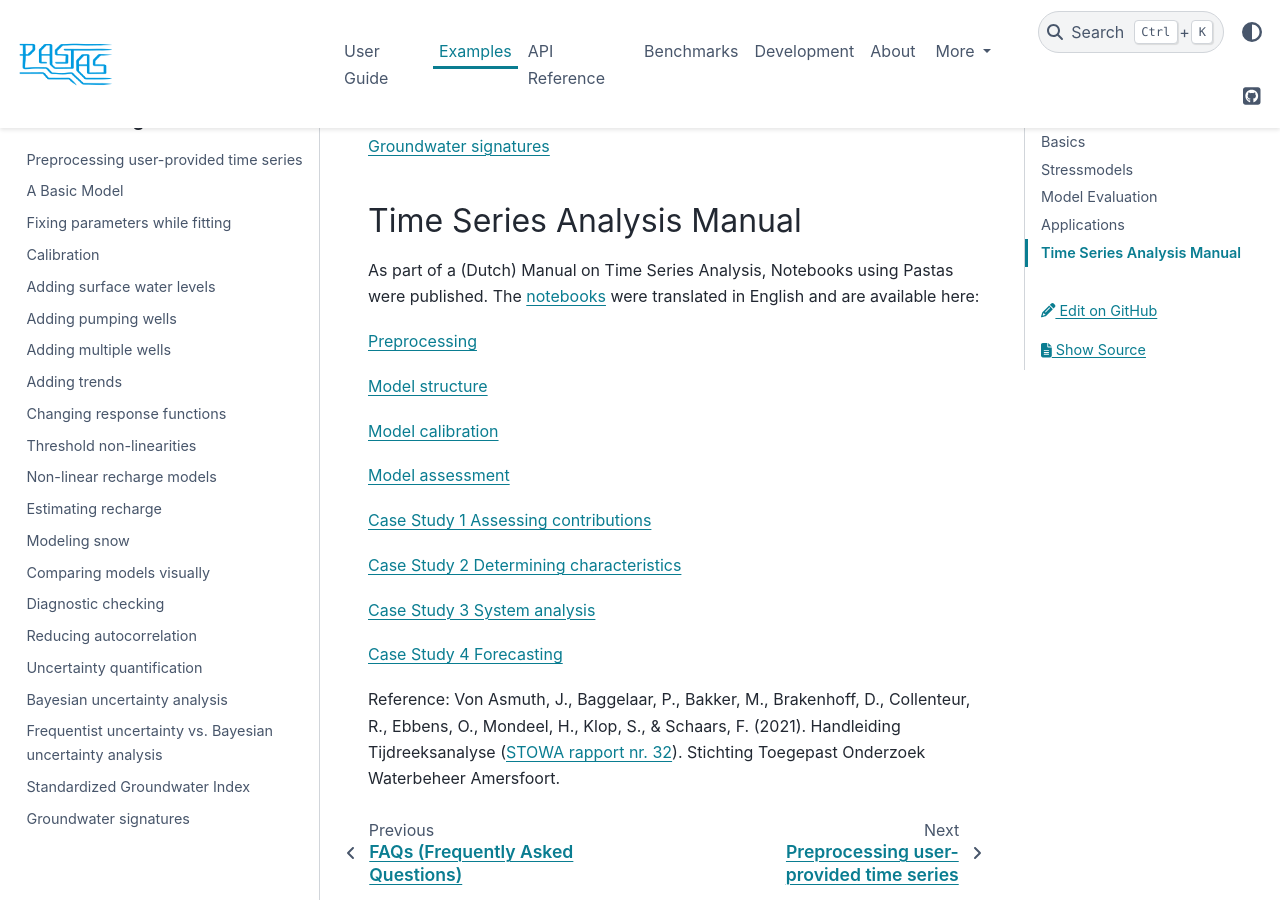
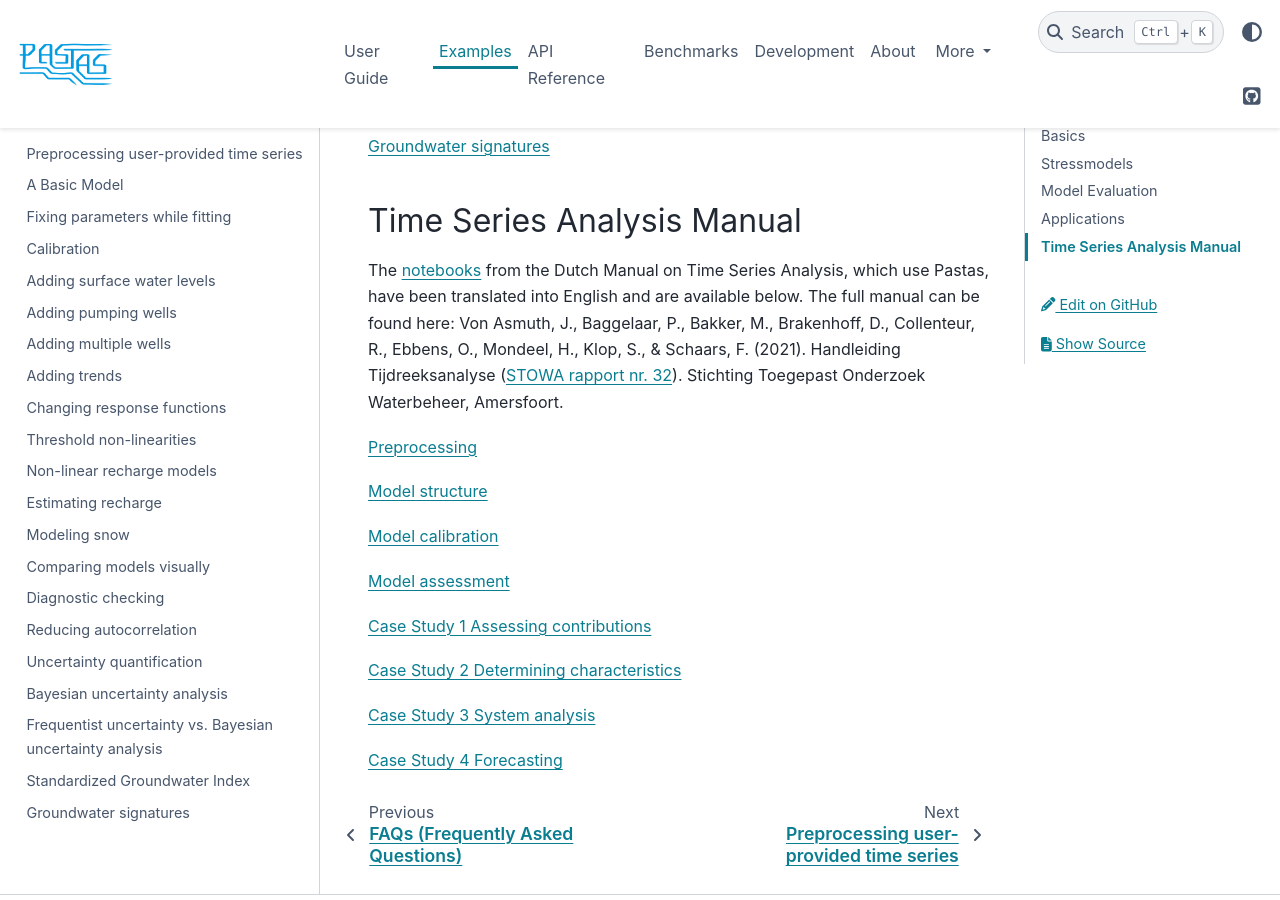
Before and after one commit to pastas/pastas, a Sphinx documentation site: the page built from doc/examples/index.rst, in a window 1280 px wide and 900 px high, scrolled down 1618 px. Built offline with Sphinx 7.4.7 and the PyData theme 0.15.4, drawn with Linux system fonts in a browser that asks for light colours; pages that are not in the unit, such as notebooks, are missing from menus.

```diff
--- a/doc/examples/index.rst
+++ b/doc/examples/index.rst
@@ -125,8 +125,12 @@
 Time Series Analysis Manual
 ---------------------------
 
-As part of a (Dutch) Manual on Time Series Analysis, Notebooks using Pastas were published.
-The `notebooks <https://github.com/ArtesiaWater/stowa_handleiding_tijdreeksanalyse>`_ were translated in English and are available here:
+The `notebooks <https://github.com/ArtesiaWater/stowa_handleiding_tijdreeksanalyse>`_ from
+the Dutch Manual on Time Series Analysis, which use Pastas, have been translated into English
+and are available below. The full manual can be found here: Von Asmuth, J., Baggelaar, P.,
+Bakker, M., Brakenhoff, D., Collenteur, R., Ebbens, O., Mondeel, H., Klop, S., & Schaars, F. (2021).
+Handleiding Tijdreeksanalyse (`STOWA rapport nr. 32 <https://www.stowa.nl/publicaties/handleiding-voor-het-uitvoeren-van-tijdreeksanalyses>`_).
+Stichting Toegepast Onderzoek Waterbeheer, Amersfoort.
 
 `Preprocessing`_
 
```
Also changed, not shown: other parts of doc/examples/index.rst (+4 -9 lines).
